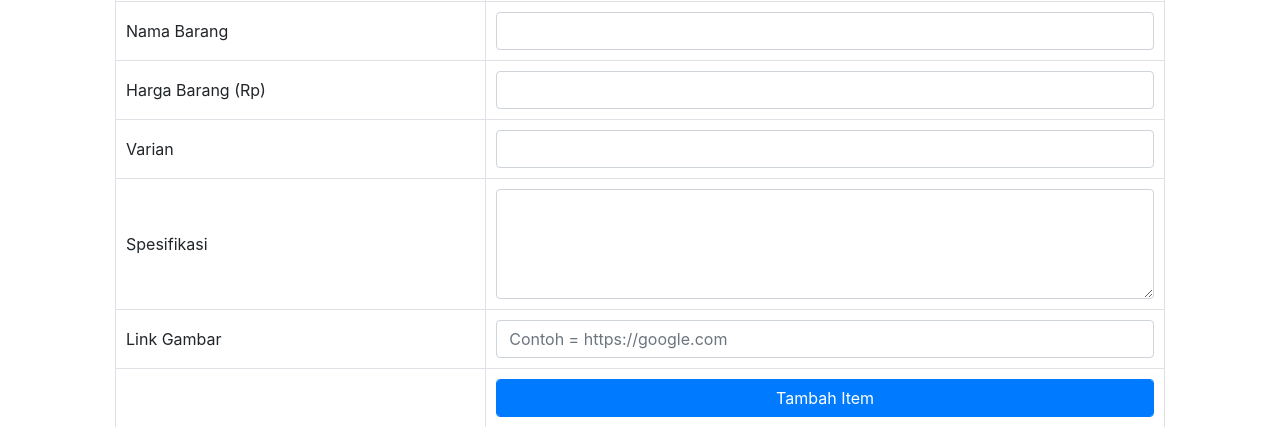
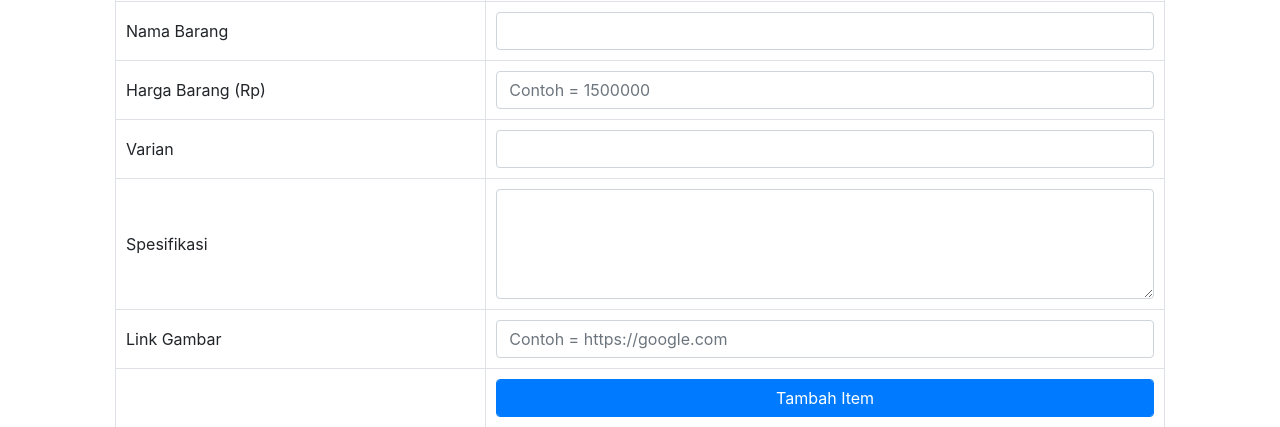
Before and after one commit to bramtriprastowo/tokoshop-catalog, a PHP site: page /add.php in a window 1280 px wide. Shown: the part 343-770 px from the top of the page. Run offline with PHP 8.4, Linux system fonts and the light colour scheme; data that the repository does not hold is empty.

Commit message:
Update add.php

```diff
--- a/add.php
+++ b/add.php
@@ -71,7 +71,7 @@
               </tr>
               <tr>
                 <td>Harga Barang (Rp)</td>
-                <td><input type="text" class="form-control" name="harga" autocomplete="off" ></td>
+                <td><input type="text" class="form-control" name="harga" autocomplete="off" placeholder="Contoh = 1500000"></td>
               </tr>
               <tr>
                 <td>Varian</td>
```
